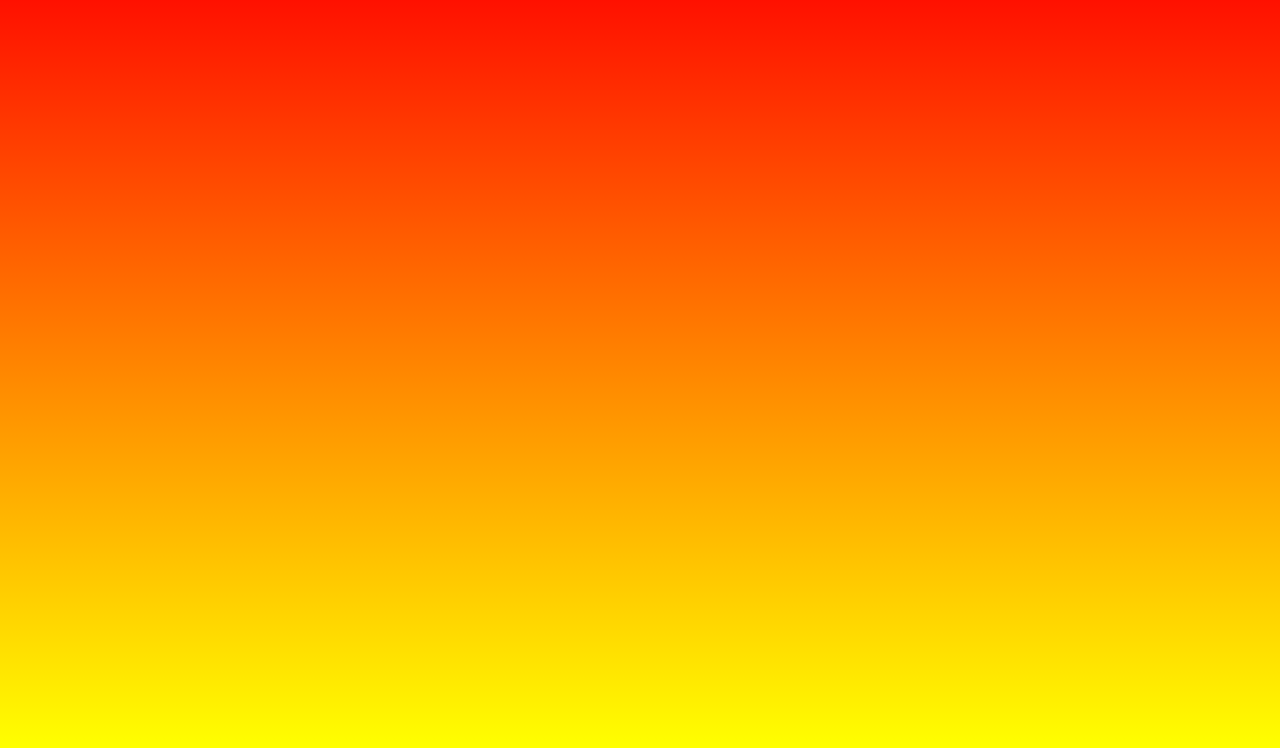
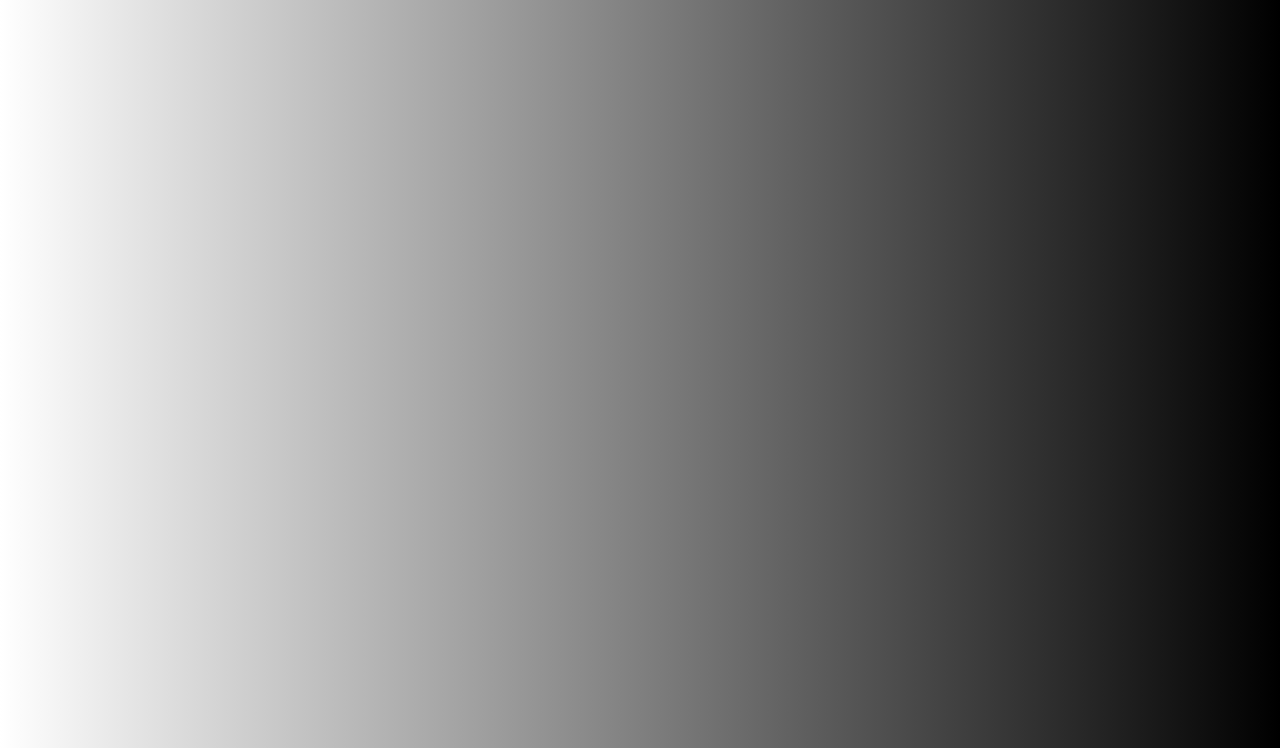
Before and after one commit to sydeYT/website-tests, a plain HTML site: page index.html in a window 1280 px wide. Shown: the part 52-800 px from the top of the page. Drawn offline with Linux system fonts and the light colour scheme.

Commit message:
Update style.css

```diff
--- a/style.css
+++ b/style.css
@@ -2,7 +2,7 @@ body {
   margin: 0;
   background: black; /* makes the background black */
   text-align: center; /* makes the text in the center */
-  background-image: linear-gradient(180deg, red, yellow);
+  background-image: linear-gradient(90deg, white, black);
   h1 {
     color: white;
   }
```
